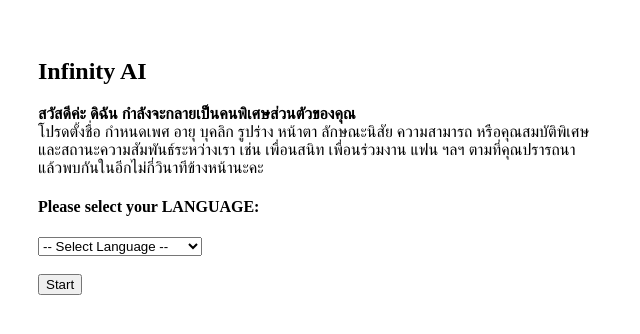
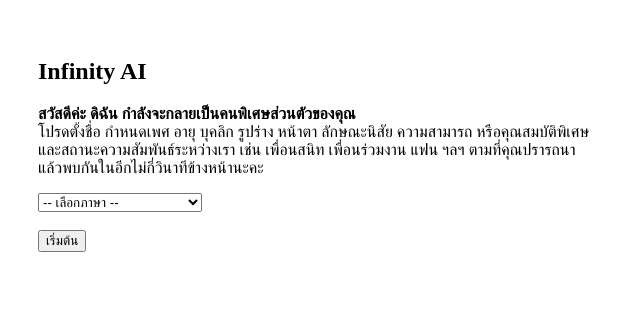
Before and after one commit to Goethe-Teh/infinity-ai, a Next.js app: page / in a window 1280 px wide. Shown: the top 334 px of the page, without its empty margins (0-640 px from the left). Built offline with nearby package versions, Linux system fonts and the light colour scheme.

Commit message:
Update index.js

```diff
--- a/pages/index.js
+++ b/pages/index.js
@@ -1,3 +1,4 @@
+
 import { useRouter } from 'next/router';
 import { useState } from 'react';
 
@@ -6,7 +7,7 @@
   const [language, setLanguage] = useState('');
 
   const handleStart = () => {
-    if (!language) return alert('Please select a language');
+    if (!language) return alert('กรุณาเลือกภาษา');
     router.push(`/chat?language=${language}`);
   };
 
@@ -33,21 +34,19 @@
   return (
     <div style={{ padding: 30 }}>
       <h2>Infinity AI</h2>
-      <p>
-        <b>สวัสดีค่ะ ดิฉัน กำลังจะกลายเป็นคนพิเศษส่วนตัวของคุณ</b><br />
+      <p><b>สวัสดีค่ะ ดิฉัน กำลังจะกลายเป็นคนพิเศษส่วนตัวของคุณ</b><br />
         โปรดตั้งชื่อ กำหนดเพศ อายุ บุคลิก รูปร่าง หน้าตา ลักษณะนิสัย ความสามารถ หรือคุณสมบัติพิเศษ<br />
         และสถานะความสัมพันธ์ระหว่างเรา เช่น เพื่อนสนิท เพื่อนร่วมงาน แฟน ฯลฯ ตามที่คุณปรารถนา<br />
         แล้วพบกันในอีกไม่กี่วินาทีข้างหน้านะคะ
       </p>
-      <h4>Please select your LANGUAGE:</h4>
       <select value={language} onChange={(e) => setLanguage(e.target.value)}>
-        <option value="">-- Select Language --</option>
+        <option value="">-- เลือกภาษา --</option>
         {languages.map((lang) => (
           <option key={lang.code} value={lang.code}>{lang.label}</option>
         ))}
       </select>
       <br /><br />
-      <button onClick={handleStart}>Start</button>
+      <button onClick={handleStart}>เริ่มต้น</button>
     </div>
   );
 }
```
